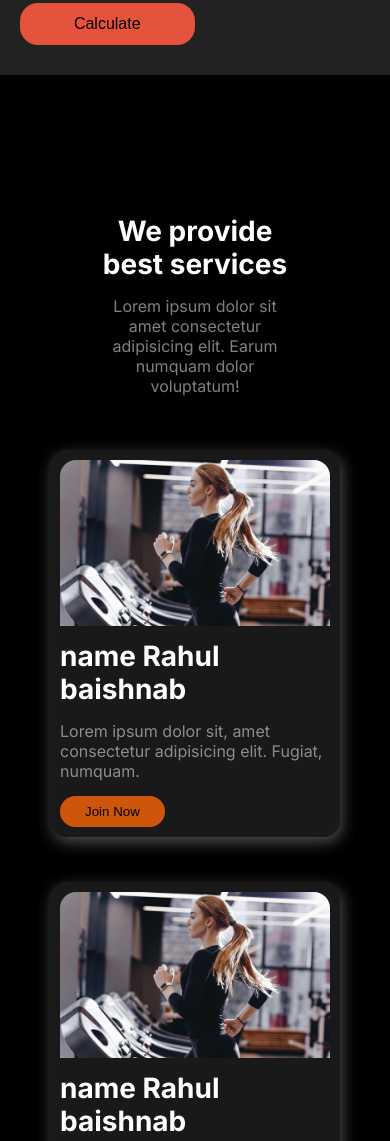
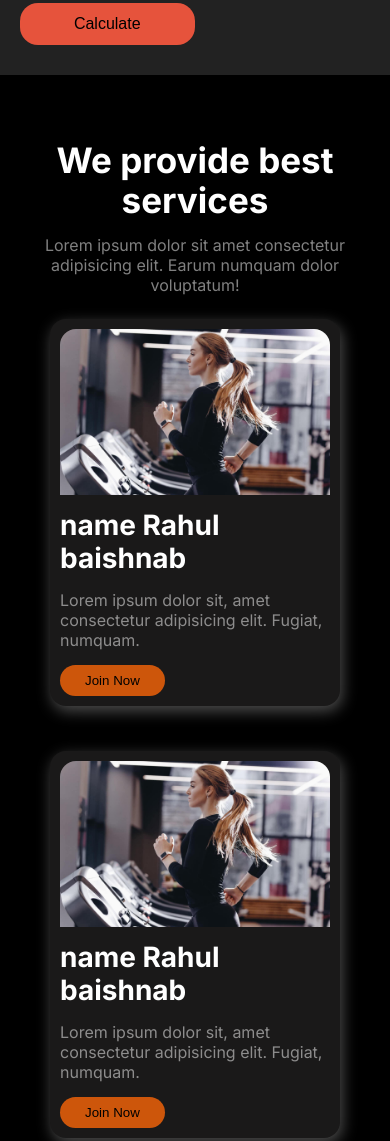
Before and after one commit to Rahul-4u/B10A2-versatile-ui, a plain HTML site: page index.html in a window 390 px wide. Shown: the part 4014-5155 px from the top of the page. Drawn offline with Linux system fonts and the light colour scheme.

Commit message:
resposive css add

```diff
--- a/index.css
+++ b/index.css
@@ -677,9 +677,9 @@ color: rgba(217, 221, 224, 0.329);
                 text-align: center;
                 padding: 30px 0;
               }
-                 .services-titel h1{
-                    font-size: 28px;
-                    line-height: 33px;
+                 .services-titel h2{
+                    font-size: 35px;
+                    line-height: 40px;
                     color: white;
                     margin-bottom: 15px;
                 }
--- a/index.html
+++ b/index.html
@@ -216,8 +216,8 @@
         <section class="Serivces">
             <div class="services-container">
                 <div class="services-titel">
-                    <h1>We provide best services
-                    </h1>
+                    <h2>We provide best services
+                    </h2>
                     <p>Lorem ipsum dolor sit amet consectetur adipisicing elit. Earum numquam dolor voluptatum!</p>
                 </div>
 
--- a/responsive.css
+++ b/responsive.css
@@ -115,6 +115,19 @@
     margin-top: 20px;
 }
 
+/* ----------services container---------- */
+.services-container{
+    width: 90%;
+    padding: 5px 0;
+}
+.services-titel{
+    width: 100%;
+    padding: 0;
+}
+.services-titel h1{
+    font-size: 35px;
+}
+
 /* training --------------- */
 .bmi-container{
     width: 90%;
```
